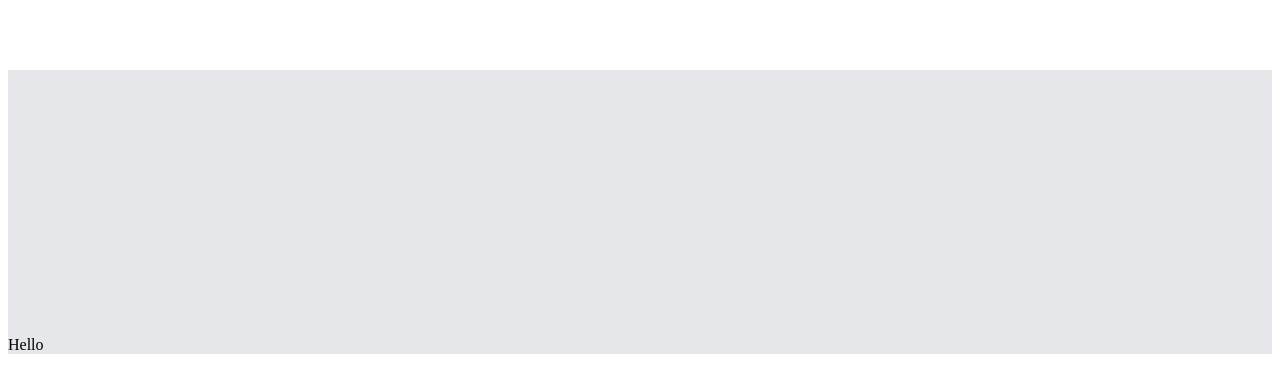
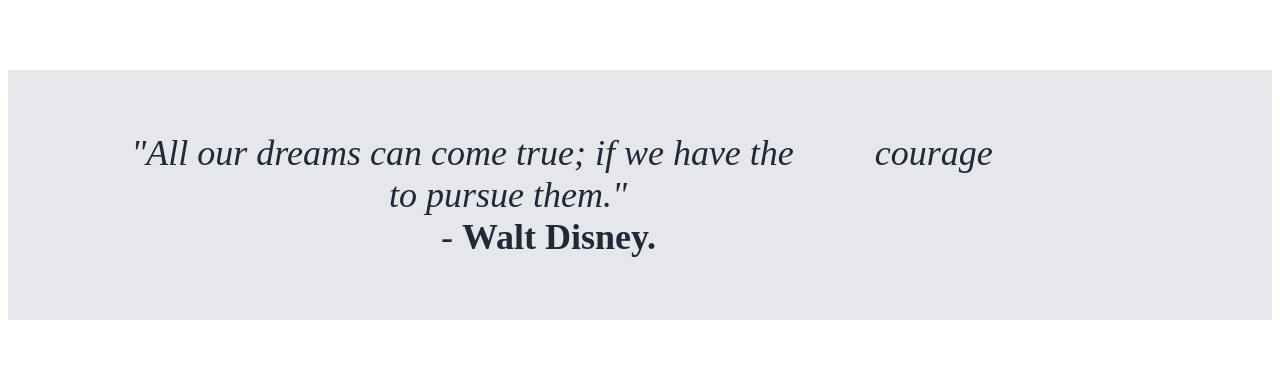
Before and after one commit to nrajesh2305/Landing_Page, a plain HTML site: page index.html in a window 1280 px wide. Shown: the part 474-841 px from the top of the page. Drawn offline with Linux system fonts and the light colour scheme.

Commit message:
Finished the quote section. Would like to edit in future to completely center it, even with zooming in or out.

```diff
--- a/index.html
+++ b/index.html
@@ -14,10 +14,11 @@
 <div class="flex-container2">
     <div class="two"></div>
 </div>
+
 <div class="flex-container3">
-    <div class="three"></div>
-    <p>Hello</p>
+    <div class="three"><p class="p"><i>&nbsp;&nbsp;&nbsp;&nbsp;&nbsp;&nbsp;&nbsp;&nbsp;&nbsp;&nbsp;&nbsp;&nbsp;"All our dreams can come true; if we have the &nbsp;&nbsp;&nbsp;&nbsp;&nbsp;&nbsp;&nbsp;&nbsp;courage to pursue them."</i><br>&nbsp;&nbsp;&nbsp;&nbsp;&nbsp;&nbsp;&nbsp;&nbsp; - <b>Walt Disney.</b></p></div>
 </div>
+
 <div class="flex-container2">
     <div class="four"></div>
 </div>
--- a/style.css
+++ b/style.css
@@ -48,6 +48,16 @@ img
     width: 1000px;
     height: 250px;
     text-align: center;
+    top: 100px;
+    left: 80%;
+}
+
+p
+{
+    font-size: 36px;
+    color: #1F2937;
+    justify-content: center;
+    align-items: center;
 }
 
 .flex-container3
```
